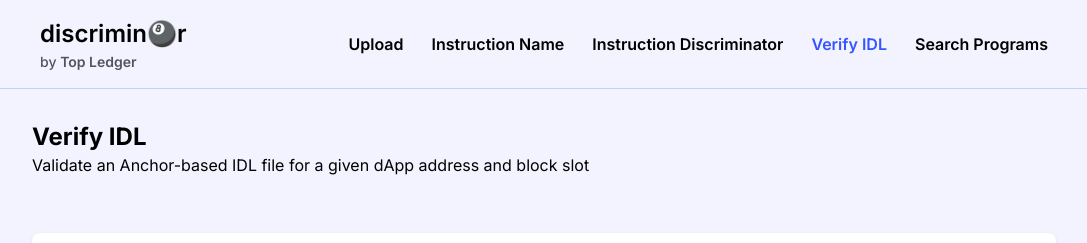
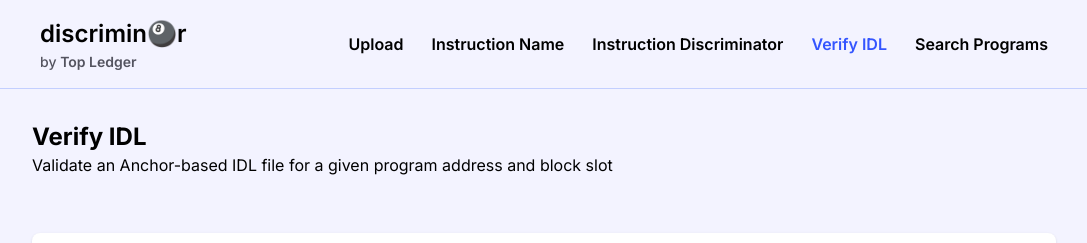
Before and after one commit to Topledger/discrimin8r, a Next.js app: page /verify-idl in a window 1280 px wide. Shown: the top 243 px of the page, without its empty margins (96-1183 px from the left). Built offline with nearby package versions, Linux system fonts and the light colour scheme.

Commit message:
updated text

```diff
--- a/pages/verify-idl.js
+++ b/pages/verify-idl.js
@@ -126,7 +126,7 @@ function VerifyIDL() {
                 <div className="mb-6">
                     <h1 className="text-2xl font-bold text-gray-800">Verify IDL</h1>
                     <p className="text-gray-600">
-                        Validate an Anchor-based IDL file for a given dApp address and block slot
+                        Validate an Anchor-based IDL file for a given program address and block slot
                     </p>
                 </div>
                 <VerifyForm
```
